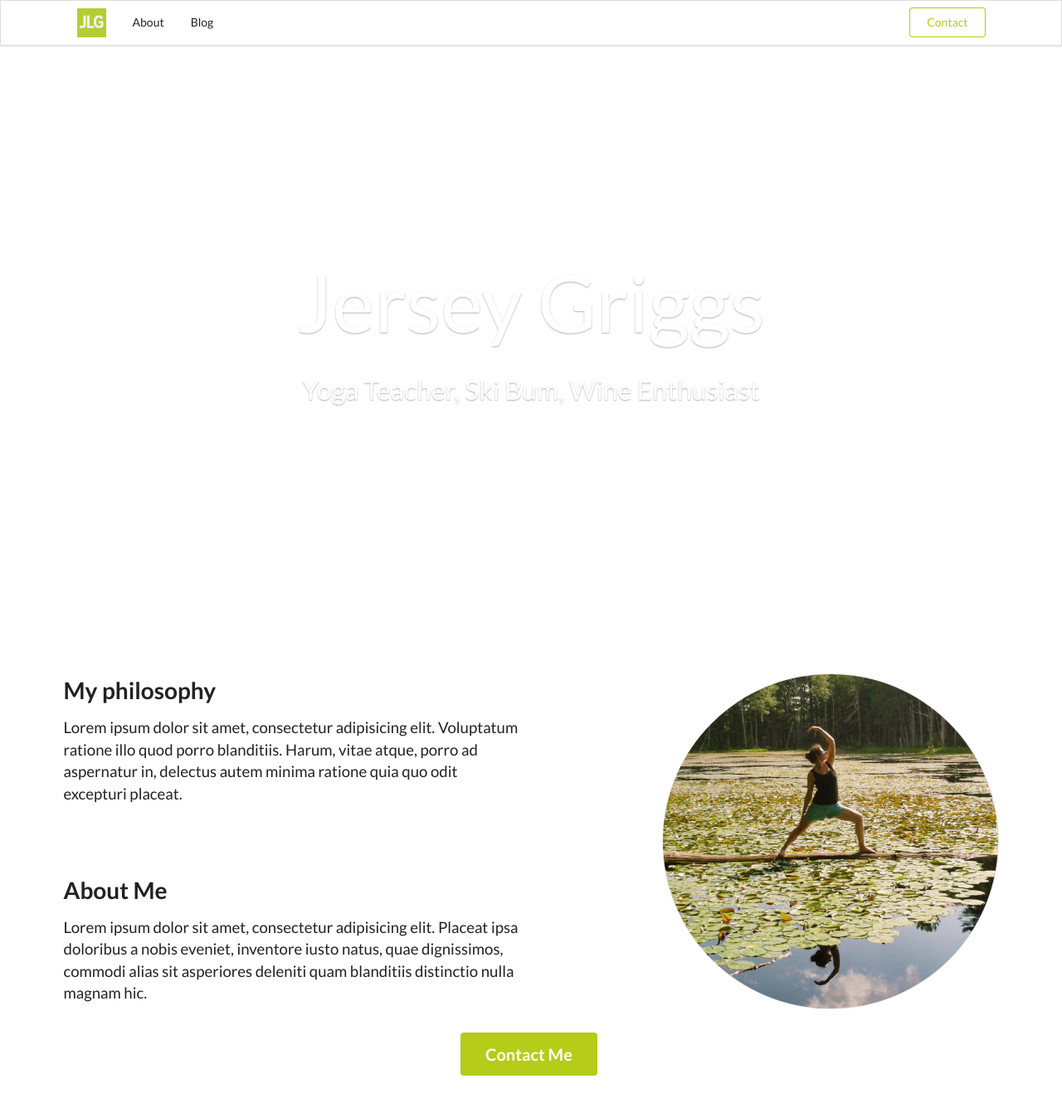
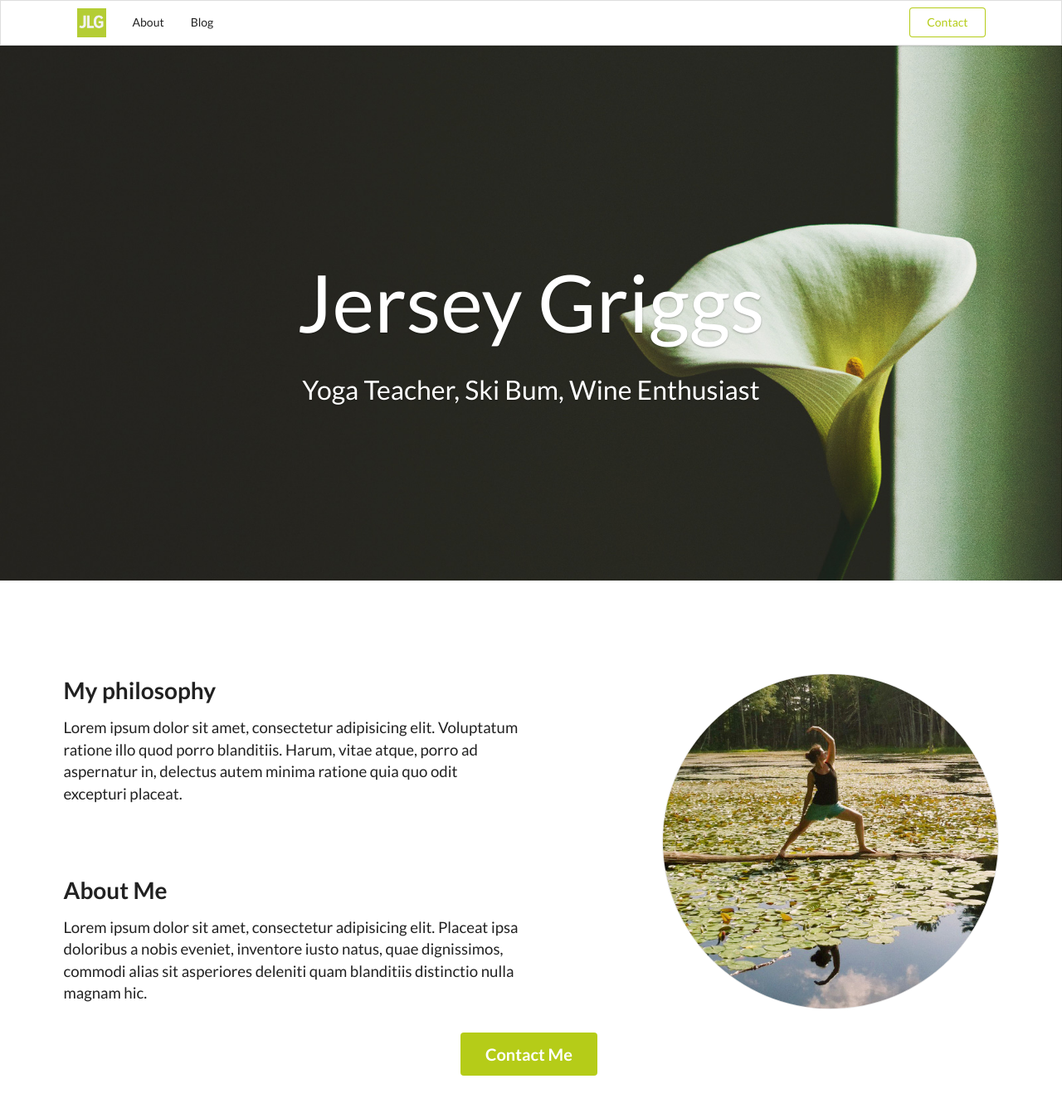
Before and after one commit to yogi-jerz/yogi-jerz.github.io, a Jekyll site: the page built from index.html, in a window 1280 px wide and 1400 px high. Shown: the top 1336 px of the window at 83% size. Built offline with Jekyll 4.4.1, drawn with Linux system fonts in a browser that asks for light colours; nearby versions of some CDN libraries; the list of posts is cut into pages by our own code.

Commit message:
bye parallax

```diff
--- a/_sass/_theme.scss
+++ b/_sass/_theme.scss
@@ -3,7 +3,7 @@
 .post-title h1.header {
   color: #ffffff;
   font-size: 4rem;
-  margin-top: 35vh;
+  margin-top: 2.5em;
   @media only screen and (max-width: 700px) {
     font-size: 2em;
   }
@@ -125,8 +125,6 @@
   .masthead h2.ui.header {
     margin-top: 0.5em;
     font-size: 1.5em;
-    color: #3b3b3b;
-    text-shadow: none;
   }
   #home-heading {
     position: relative;
--- a/index.html
+++ b/index.html
@@ -3,19 +3,14 @@
 title: Welcome to Yogi Jerz
 description: Descritption goes here
 ---
-<!-- Page Contents -->
-<div class="pusher">
-    <div class="parallax" data-image="/images/stock-flower.jpg" data-image-mobile="/images/stock-flower.jpg"
-         data-cover-ratio=".9" data-width="1600" data-height="1577">
-        <div class="ui vertical masthead center aligned segment">
-            <div class="ui container">
 
-                <div class="ui text container" id="home-heading">
-                    <h1 class="ui inverted header text-shadow">Jersey Griggs</h1>
+    <div class="ui vertical masthead center aligned segment" style="background-image: url('/images/stock-flower.jpg'); background-size:cover; background-position-y: -200px;">
 
-                    <h2 class="ui inverted header text-shadow">Yoga Teacher, Ski Bum, Wine Enthusiast</h2>
-                </div>
-            </div>
+        <div class="ui text container">
+            <header class="post-title">
+                <h1 class="ui inverted header text-shadow">Jersey Griggs</h1>
+                <h2 class="ui inverted header text-shadow">Yoga Teacher, Ski Bum, Wine Enthusiast</h2>
+            </header>
         </div>
     </div>
     <div class="ui vertical stripe segment" id="about-me">
@@ -105,7 +100,6 @@
             </div>
         </div>
     </div>
-</div>
 <script>
     $(document).ready(function () {
         /* animates and scrolls down to proper location */
```
Also changed, not shown: other parts of index.html (+0 -7 lines).
